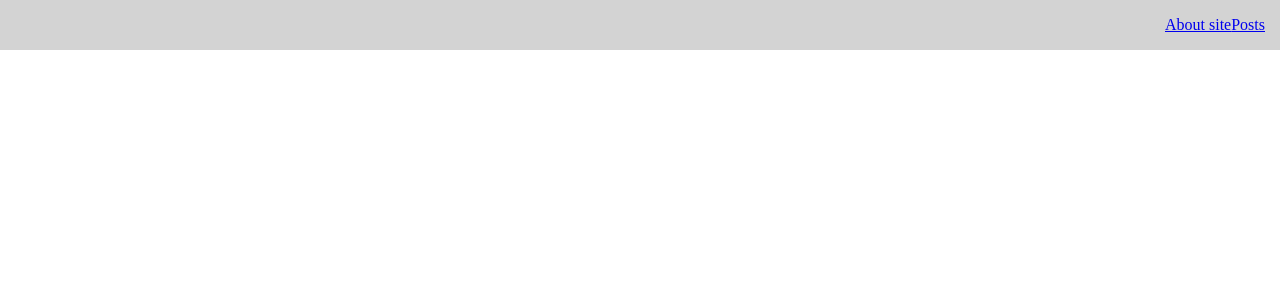
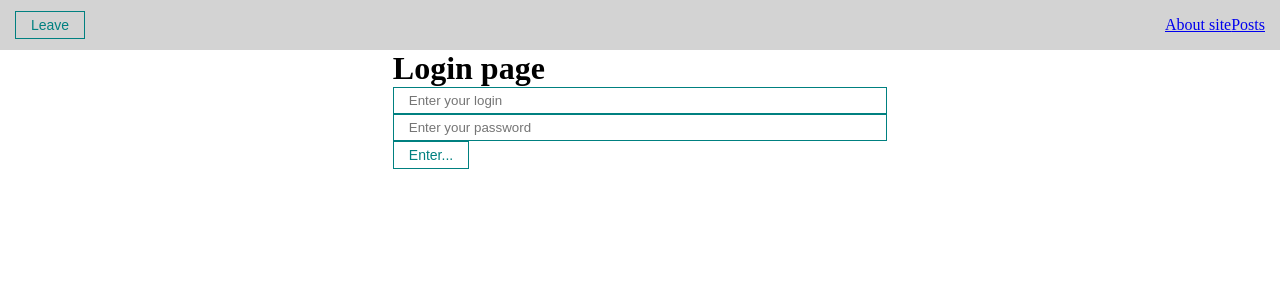
Before and after one commit to olehivoniuk/postList, a React (Create React App) app: page /login in a window 1280 px wide. Before the commit this address had no page. Shown: the top 300 px of the page. Built offline with nearby package versions, Linux system fonts and the light colour scheme.

Commit message:
removed the constants to context folder

```diff
--- a/src/App.js
+++ b/src/App.js
@@ -1,15 +1,32 @@
-import React from 'react'
+import React, { useEffect, useState } from 'react'
 import { BrowserRouter } from 'react-router-dom'
+import { AuthContext } from './context'
 import AppRouter from './components/AppRouter'
 import Navbar from './components/UI/Navbar/Navbar'
 import './styles/App.css'
 
 const App = () => {
+  const [isAuth, setIsAuth] = useState(false);
+  const [isLoading, setIsLoading] = useState(true);
+
+  useEffect(()=>{
+    if(localStorage.getItem('auth')){
+      setIsAuth(true)
+    }
+    setIsLoading(false)
+  })
+
   return (
-    <BrowserRouter>
+    <AuthContext.Provider value={{
+      isAuth,
+      setIsAuth: setIsAuth,
+      isLoading
+    }}>
+      <BrowserRouter>
       <Navbar/>
       <AppRouter/>
     </BrowserRouter>
+    </AuthContext.Provider>
   )
 }
 
--- a/src/components/AppRouter.jsx
+++ b/src/components/AppRouter.jsx
@@ -1,11 +1,22 @@
 import React from 'react';
-import { Routes, Route } from 'react-router-dom';
-import { routes } from '../router';
+import { useContext } from 'react';
+import { Routes, Route, Navigate } from 'react-router-dom';
+import { AuthContext } from '../context';
+import { publicRoutes, privateRoutes } from '../router';
+import Loader from './UI/Loader/Loader';
 
 const AppRouter = () => {
+
+    const {isAuth, isLoading} = useContext(AuthContext)
+    console.log(isAuth)
+    if (isLoading){
+        return <Loader/>
+    }
+
   return (
-    <Routes>
-      {routes.map(route => (
+      isAuth
+        ?   <Routes>
+        {privateRoutes.map(route => (
             <Route
               key={route.path}
               path={route.path}
@@ -13,7 +24,22 @@
               exact={route.exact}
             />
           ))}
+          <Route path="*" element={<Navigate to="/posts" replace />} />
+
       </Routes>
+        :  <Routes>
+        {publicRoutes.map(route => (
+          <Route
+            key={route.path}
+            path={route.path}
+            element={<route.component />}
+            exact={route.exact}
+
+          />
+        ))}
+        <Route path="*" element={<Navigate to="/login" replace />} />
+      </Routes>
+
   );
 };
 
--- a/src/components/UI/Navbar/Navbar.jsx
+++ b/src/components/UI/Navbar/Navbar.jsx
@@ -1,9 +1,23 @@
 import React from 'react'
+import { useContext } from 'react'
 import { Link } from 'react-router-dom'
+import { AuthContext } from '../../../context'
+import MyButton from '../button/MyButton'
 
 const Navbar = () => {
+
+    const {isAuth, setIsAuth} = useContext(AuthContext)
+
+    const logout = () => {
+        setIsAuth (false)
+        localStorage.removeItem("auth")
+    }
+
   return (
     <div className="navbar">
+        <MyButton onClick ={logout}>
+            Leave
+        </MyButton>
     <div className="navbar__links">
       <Link to='/about'>About site</Link>
       <Link to='/posts'>Posts</Link>
--- /dev/null
+++ b/src/context/index.js
@@ -0,0 +1,5 @@
+
+import { createContext } from "react"
+
+
+export const AuthContext = createContext(null);
--- /dev/null
+++ b/src/pages/Login.jsx
@@ -0,0 +1,27 @@
+import React, { useContext } from 'react'
+import MyButton from '../components/UI/button/MyButton'
+import MyInput from '../components/UI/input/MyInput'
+import { AuthContext } from '../context'
+
+const Login = () => {
+    const {isAuth, setIsAuth} = useContext(AuthContext)
+
+  const login = event => {
+      event.preventDefault()
+      setIsAuth(true)
+      localStorage.setItem('auth', "true")
+  }
+
+  return (
+    <div>
+      <h1>Login page</h1>
+      <form onSubmit={login}>
+          <MyInput type='text' placeholder='Enter your login'/>
+          <MyInput type='password' placeholder='Enter your password '/>
+          <MyButton>Enter...</MyButton>
+      </form>
+    </div>
+  )
+}
+
+export default Login
--- a/src/router/index.js
+++ b/src/router/index.js
@@ -1,10 +1,16 @@
 import About from "../pages/About"
+import Login from "../pages/Login"
 import PostIdPage from "../pages/PostIdPage"
 import Posts from "../pages/Posts"
 
 
-export const routes = [
+export const privateRoutes = [
     {path:'/about', component : About, exact: true },
     {path:'/posts', component : Posts, exact: true },
     {path:'/posts/:id', component : PostIdPage, exact: true }
 ]
+
+export const publicRoutes = [
+    {path:'/login', component : Login, exact: true },
+
+]
```
Lines whose indentation alone changed are shown as unchanged.
